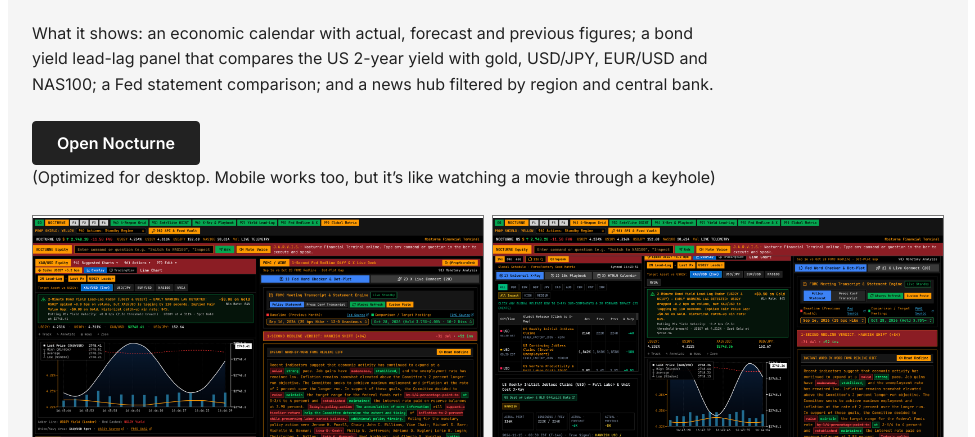
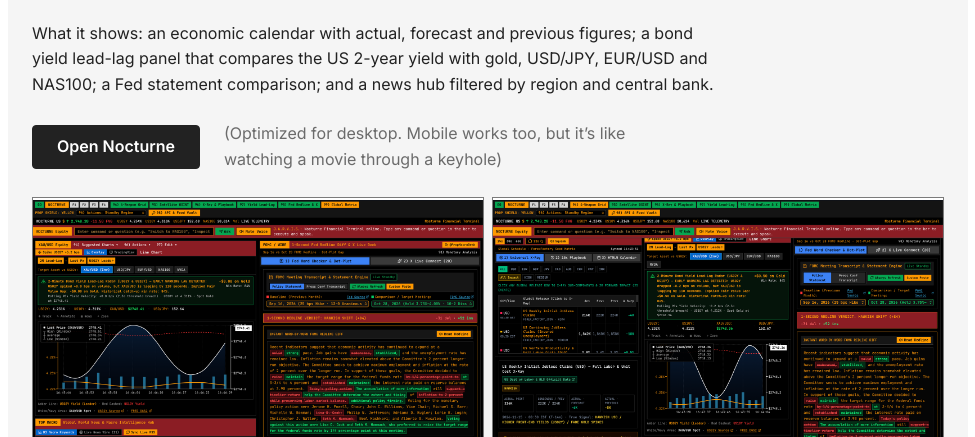
Before and after one commit to wallahitsaziz/My-Portfolio, a plain HTML site: page index.html in a window 1280 px wide. Shown: the part 1670-2107 px from the top of the page, without its empty margins (152-1127 px from the left). Drawn offline with Linux system fonts and the light colour scheme.

Commit message:
Add open-row and note styles to style.css

```diff
--- a/style.css
+++ b/style.css
@@ -76,6 +76,9 @@ body:has(#theme:checked) .sheet { --ink: #222222; --muted: #6B6B6B; --white: #FF
 .shots { display: grid; grid-template-columns: repeat(2, 1fr); gap: var(--s1); margin-top: var(--s2); }
 .shots img { width: 100%; aspect-ratio: 16 / 9; object-fit: contain; background: var(--white); border: 1px solid var(--line); }
 
+.open-row { display: flex; flex-wrap: wrap; align-items: center; gap: var(--s1) var(--s2); }
+.note { max-width: 40ch; margin: 0; color: var(--muted); }
+
 /* Skills (#skills): each skill name beside the proof for it */
 .skill-list { margin: 0; }
 .skill { display: grid; grid-template-columns: 14rem 1fr; gap: var(--s1) var(--s2); margin-bottom: var(--s2); }
```
